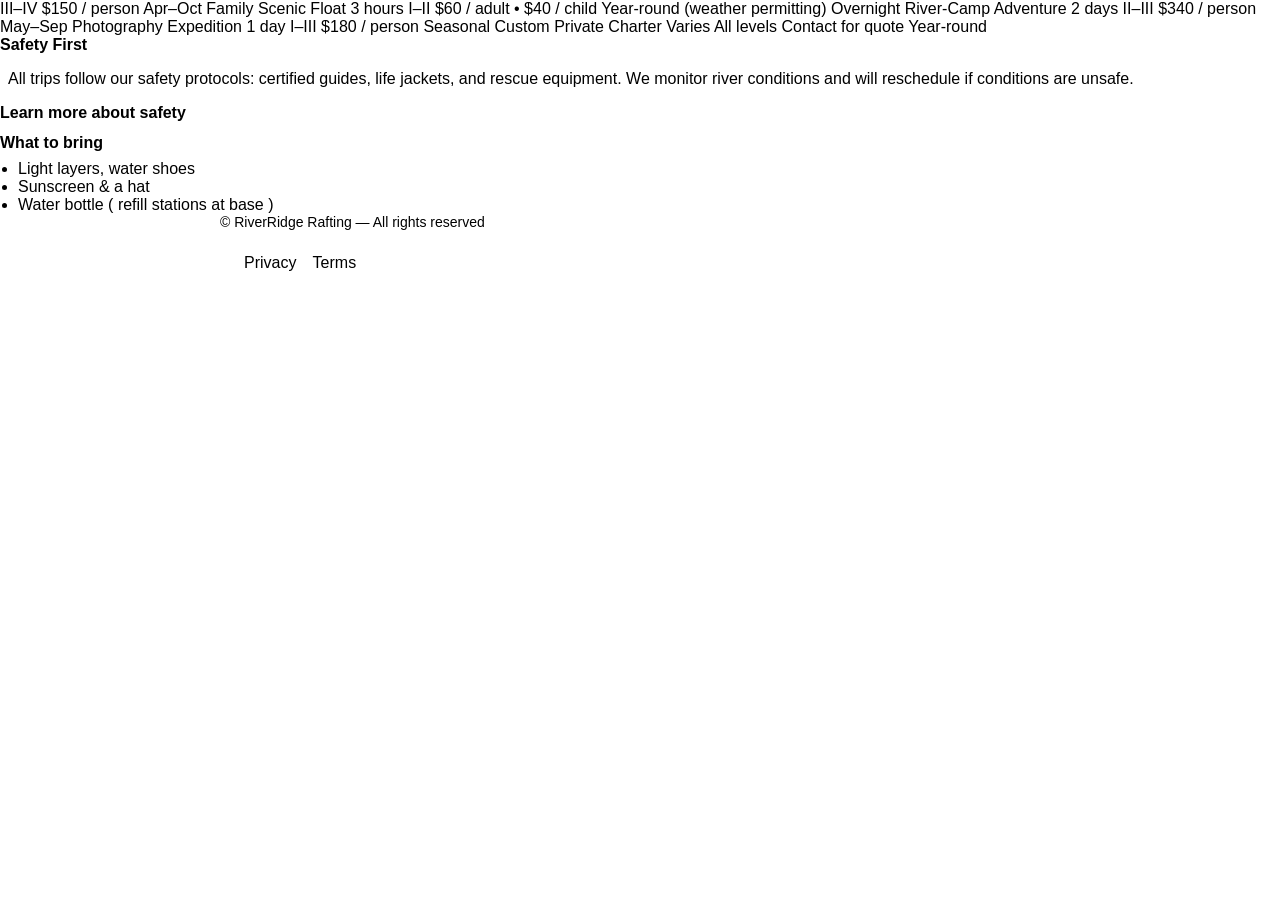
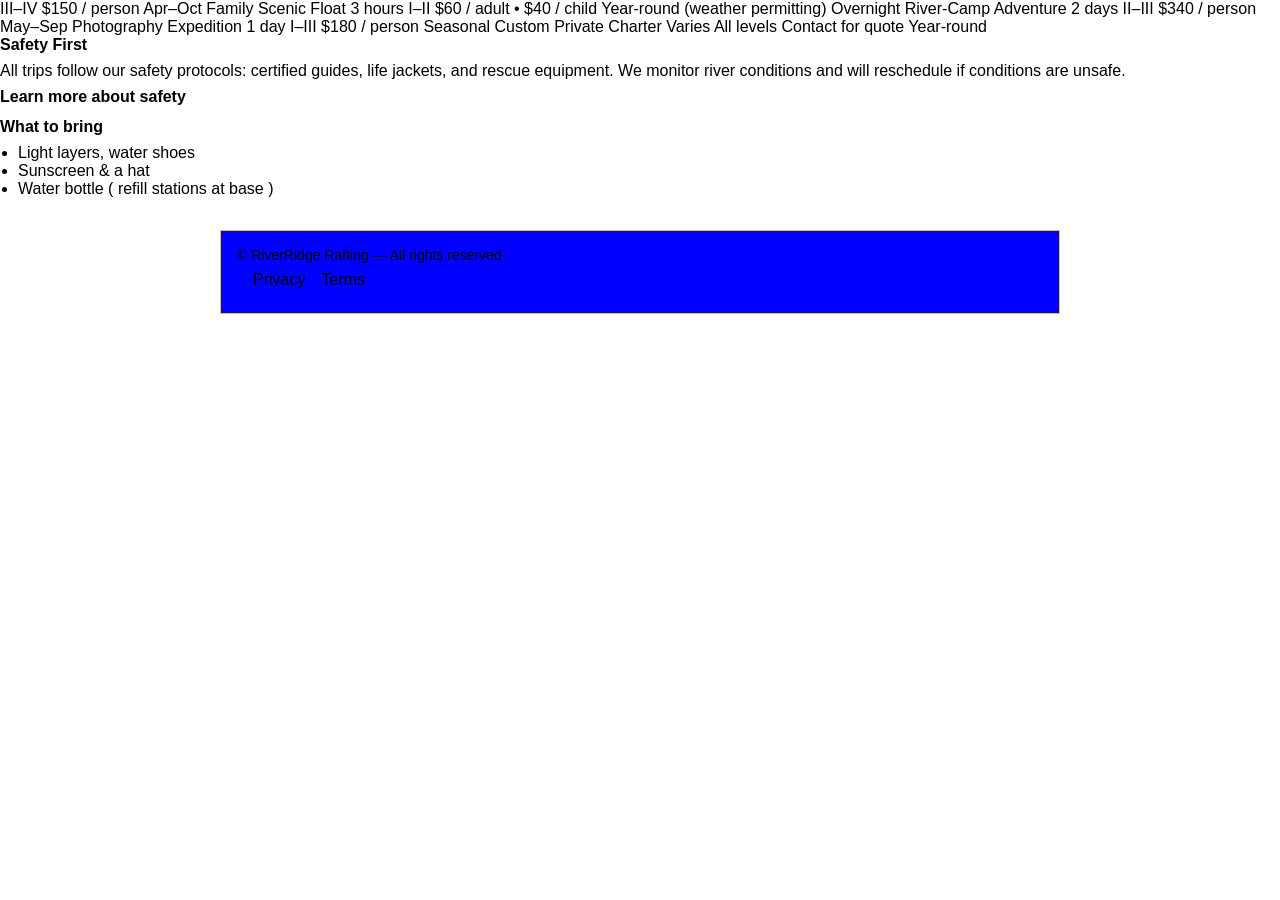

week 4

--- a/wwr/styles/rafting.css
+++ b/wwr/styles/rafting.css
@@ -1,6 +1,6 @@
 :root {
-    --primary-color: #fbc634;        
-    --secondary-color: #fbf7b8;      
+    --primary-color: rgb(240, 193, 23);     
+    --secondary-color: blue ;      
     --accent-color: black;         
     --font-primary: "Poppins", Arial, Helvetica, sans-serif;
 }
@@ -11,51 +11,157 @@
     box-sizing: border-box;
 }
 
- body {
-            font-family: Arial, sans-serif;
-            color: var(--accent-color);
-        }
+body {
+    font-family: Arial, sans-serif;
+    color: var(--accent-color);
+}
 
-header , main, footer{
-        width: 840px;
-        margin: 0 auto;
-        }
+header,
+main,
+footer {
+    width: 840px;
+    margin: 0 auto;
+}
 
-h1 , h2{
+header {
+    display: grid;
+    grid-template-columns: auto 1fr;
+    align-items: center;
+    background-color: var(--primary-color);
+    padding: 16px;
+}
+
+header img {
+    width: 120px;
+    height: auto;
+}
+
+nav {
+    display: flex;
+    justify-content: center;
+        display: block;
+    padding: 8px 16px;
+    text-decoration: none;
+    color: black;
     font-family: var(--font-primary);
-    color: var(--primary-color);
+    font-weight: 500;
 }
 
-nav, p, section, article{
-        margin: 16px;
-        padding: 8px;
-        }
-
-.socialmedia a {
-        text-decoration: none;
-        }
-
-.hero image{
-        display: block;
-        width: 100%;
-        height: auto;
+nav ul {
+    display: flex;
+    list-style: none;
+    gap: 12px;
 }
 
-h1{
-        position: absolute;
-        top: 20px;
-        width: 100%;
-        padding: 16px;
-        text-align: center;
-        opacity: 0.7;
-        background-color: var(--primary-color);
-        color: var(--accent-color);
+nav li {
+    border: 1px solid black;
+    padding: 6px 16px;
+    background-color: white;
 }
 
-.hero article img{
-        position: absolute;
-        float: right;
-        display: block;
-        width: 100%;
-        height: auto;
+nav a {
+    text-decoration: none;
+    color: var(--accent-color);
+    font-family: var(--font-primary);
+    font-weight: 500;
+}
+.hero {
+    position: relative;
+}
+
+.hero img {
+    display: block;
+    width: 100%;
+    height: auto;
+}
+
+.hero article {
+    position: absolute;
+    bottom: 50px;
+    left: 20px;
+    right: 20px;
+
+    display: grid;
+    grid-template-columns: 1fr auto;
+    gap: 16px;
+
+    background-color: var(--primary-color);
+    padding: 16px;
+    border: 1px solid var(--primary-color);
+    opacity: 0.8;
+}
+
+.hero article img {
+    width: 120px;
+    height: auto;
+}
+
+.history {
+    margin: 32px 0;
+}
+
+.history h2 {
+    text-align: center;
+    font-family: var(--font-primary);
+    margin-bottom: 16px;
+}
+
+.history-content {
+    display: grid;
+    grid-template-columns: 1fr auto 1fr;
+    gap: 24px;
+    align-items: center;
+}
+
+.history-content img {
+    width: 200px;
+    height: auto;
+}
+
+.adventures {
+    margin: 32px 0;
+}
+
+.adventures h2 {
+    text-align: center;
+    font-family: var(--font-primary);
+    margin-bottom: 16px;
+}
+
+.adventure-gallery {
+    display: grid;
+    grid-template-columns: repeat(5, 1fr);
+    gap: 16px;
+    text-align: center;
+}
+
+.adventure-gallery img {
+    width: 100%;
+    height: auto;
+    border: 1px solid var(--primary-color);
+}
+
+.adventure-gallery figcaption {
+    margin-top: 8px;
+    font-size: 0.9rem;
+}
+
+footer {
+    display: flex;
+    justify-content: space-between;
+    align-items: center;
+    background-color: var(--secondary-color);
+    padding: 16px;
+    margin-top: 32px;
+    border: 1px solid var(--primary-color);
+}
+.socialmedia {
+    display: flex;
+    gap: 12px;
+}
+
+.socialmedia img {
+    width: 32px;
+    height: 32px;
+    display: block;
 }
